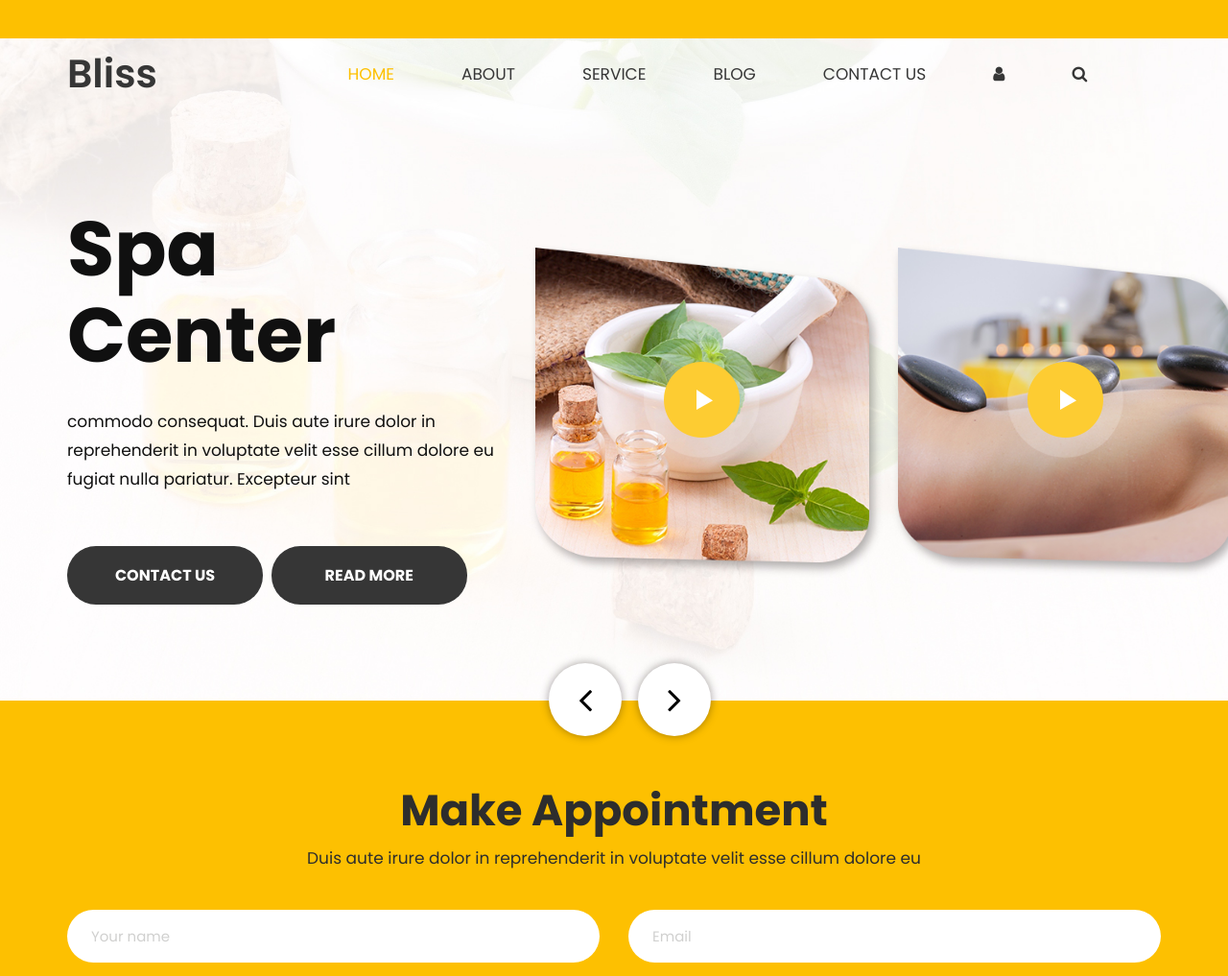
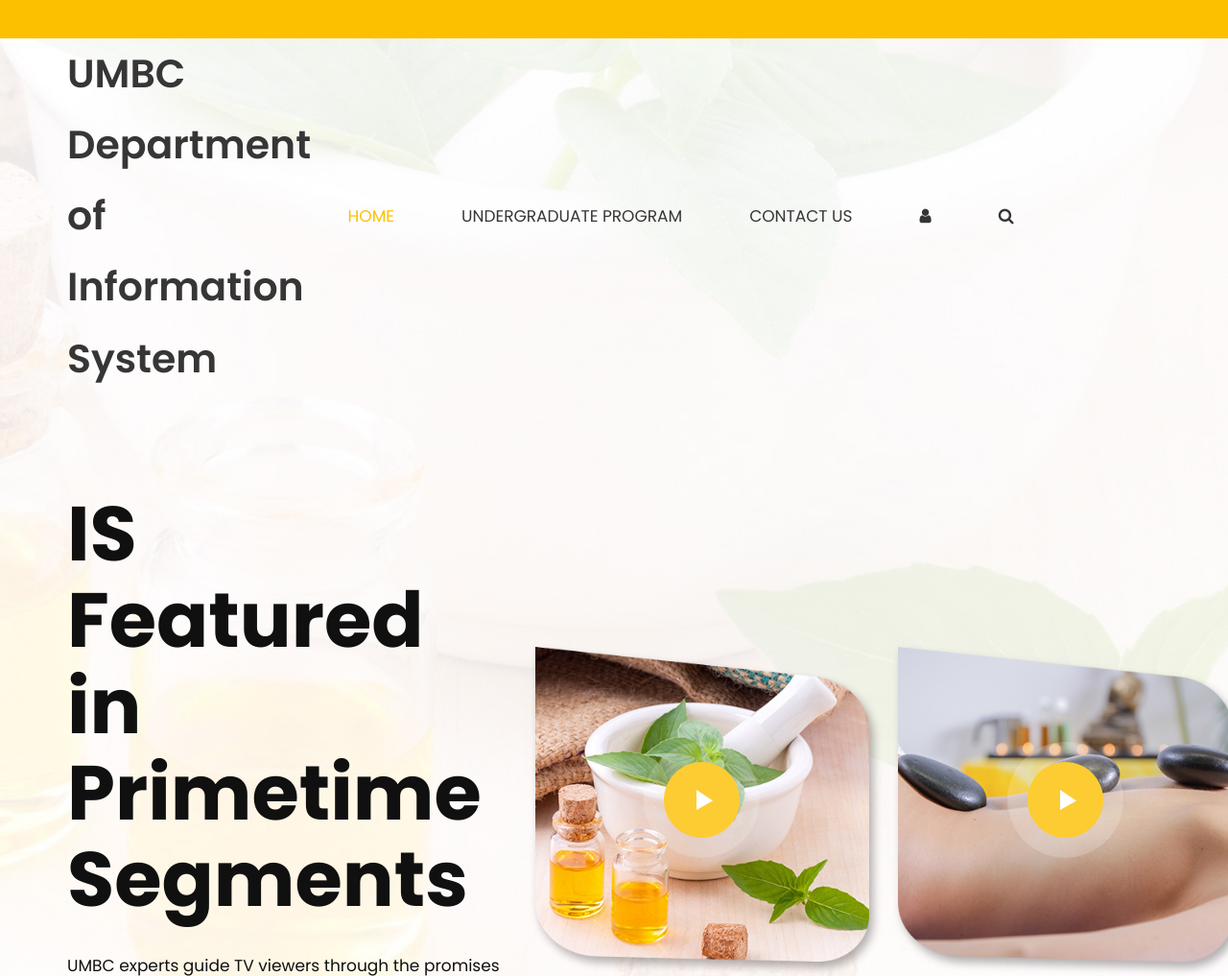
Before and after one commit to SungJi-umbc/IS436_test, a plain HTML site: page index.html in a window 1280 px wide. Shown: the top 1017 px of the page at 96% size. Drawn offline with nearby package versions, Linux system fonts and the light colour scheme.

Commit message:
Update index.html

```diff
--- a/index.html
+++ b/index.html
@@ -42,7 +42,7 @@
                <div class="row d_flex">
                   <div class=" col-md-3 col-sm-3">
                      <div class="logo">
-                        <a href="index.html">Bliss</a>
+                        <a href="index.html">UMBC Department of Information System</a>
                      </div>
                   </div>
                   <div class="col-md-9 col-sm-9">
@@ -50,9 +50,7 @@
                         <nav class="site-navbar">
                            <ul>
                               <li><a class="active" href="index.html">Home</a></li>
-                              <li><a href="about.html">About</a></li>
-                              <li><a href="service.html">Service</a></li>
-                              <li><a href="blog.html">Blog</a></li>
+                              <li><a href="about.html">Undergraduate Program</a></li>
                               <li><a href="contact.html">Contact us</a></li>
                               <li class="d_none"><a href="Javascript:void(0)"><i class="fa fa-user" aria-hidden="true"></i></a></li>
                               <li class="d_none"><a href="Javascript:void(0)"><i class="fa fa-search" aria-hidden="true"></i></a></li>
@@ -84,8 +82,8 @@
                            <div class="row d_flex">
                               <div class="col-md-5">
                                  <div class="creative">
-                                    <h1>Spa <br>Center </h1>
-                                    <p>commodo consequat. Duis aute irure dolor in reprehenderit in voluptate velit esse cillum dolore eu fugiat nulla pariatur. Excepteur sint</p>
+                                    <h1>IS Featured in <br>Primetime Segments</h1>
+                                    <p>UMBC experts guide TV viewers through the promises and pitfalls of artificial…</p>
                                     <a class="read_more" href="Javascript:void(0)">Contact us</a>
                                     <a class="read_more" href="Javascript:void(0)">Read More</a>
                                  </div>
@@ -121,8 +119,8 @@
                            <div class="row d_flex">
                               <div class="col-md-5">
                                  <div class="creative">
-                                    <h1>Spa <br>Center </h1>
-                                    <p>commodo consequat. Duis aute irure dolor in reprehenderit in voluptate velit esse cillum dolore eu fugiat nulla pariatur. Excepteur sint</p>
+                                    <h1>Dr. Janeja <br>featured in WJZ segment  </h1>
+                                    <p>Learn more about the important work iHARP is doing to combat climate…</p>
                                     <a class="read_more" href="Javascript:void(0)">Contact us</a>
                                     <a class="read_more" href="Javascript:void(0)">Read More</a>
                                  </div>
```
